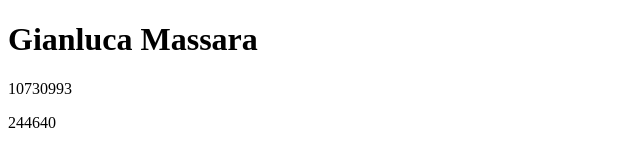
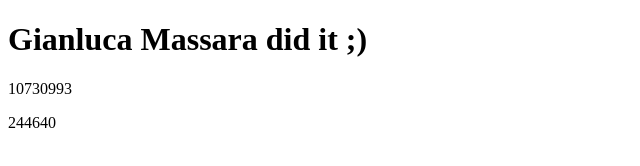
Before and after one commit to antilupovolante/antilupovolante.github.io, a plain HTML site: page index.html in a window 1280 px wide. Shown: the whole page, without its empty margins (0-640 px from the left). Drawn offline with Linux system fonts and the light colour scheme.

Commit message:
Update index.html

```diff
--- a/index.html
+++ b/index.html
@@ -4,7 +4,7 @@
     <title>My GitHub Pages Site</title>
 </head>
 <body>
-    <h1>Gianluca Massara</h1>
+    <h1>Gianluca Massara did it ;)</h1>
     <p>10730993</p>
     <p>244640</p>
 </body>
```
